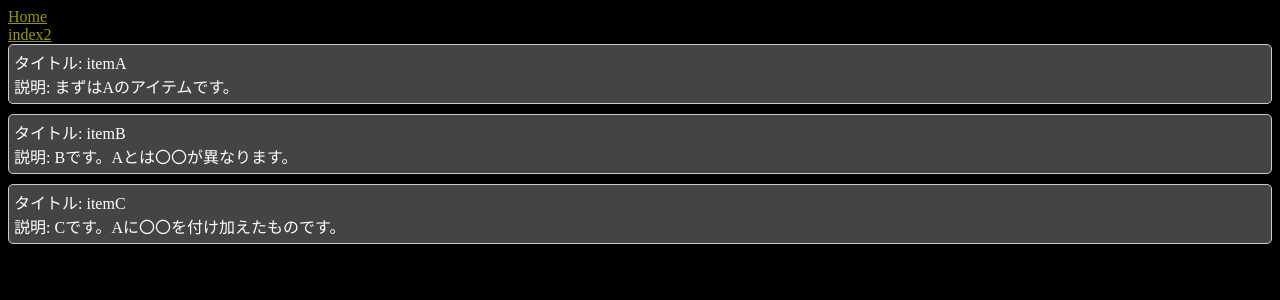
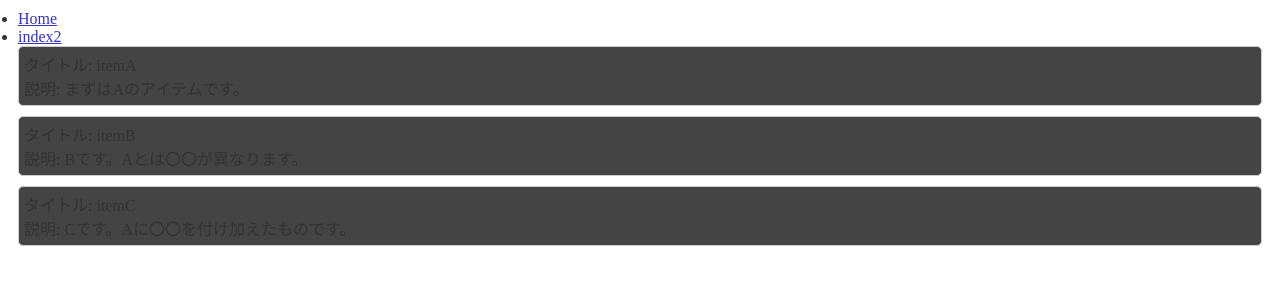
Before and after one commit to rokhr/rct, a React (Create React App) app in the folder app/: page / in a window 1280 px wide. Shown: the top 300 px of the page. Built offline with nearby package versions, Linux system fonts and the light colour scheme.

Commit message:
update css

```diff
--- a/app/src/index.css
+++ b/app/src/index.css
@@ -1,9 +1,4 @@
-body {
-  background-color:#000;
-  color: #fff;
-}
-
-/* reset */
+/* ---- reset ---- */
 p,
 div,
 ul,
@@ -14,5 +9,16 @@ il{
 
 
 a {
-  color: #999900;
+  color: #33b;
 }
+
+
+/* ---- global ---- */
+body {
+  background-color:#fff;
+  color: #333;
+}
+
+#root {
+  margin: 10px;
+}
```
